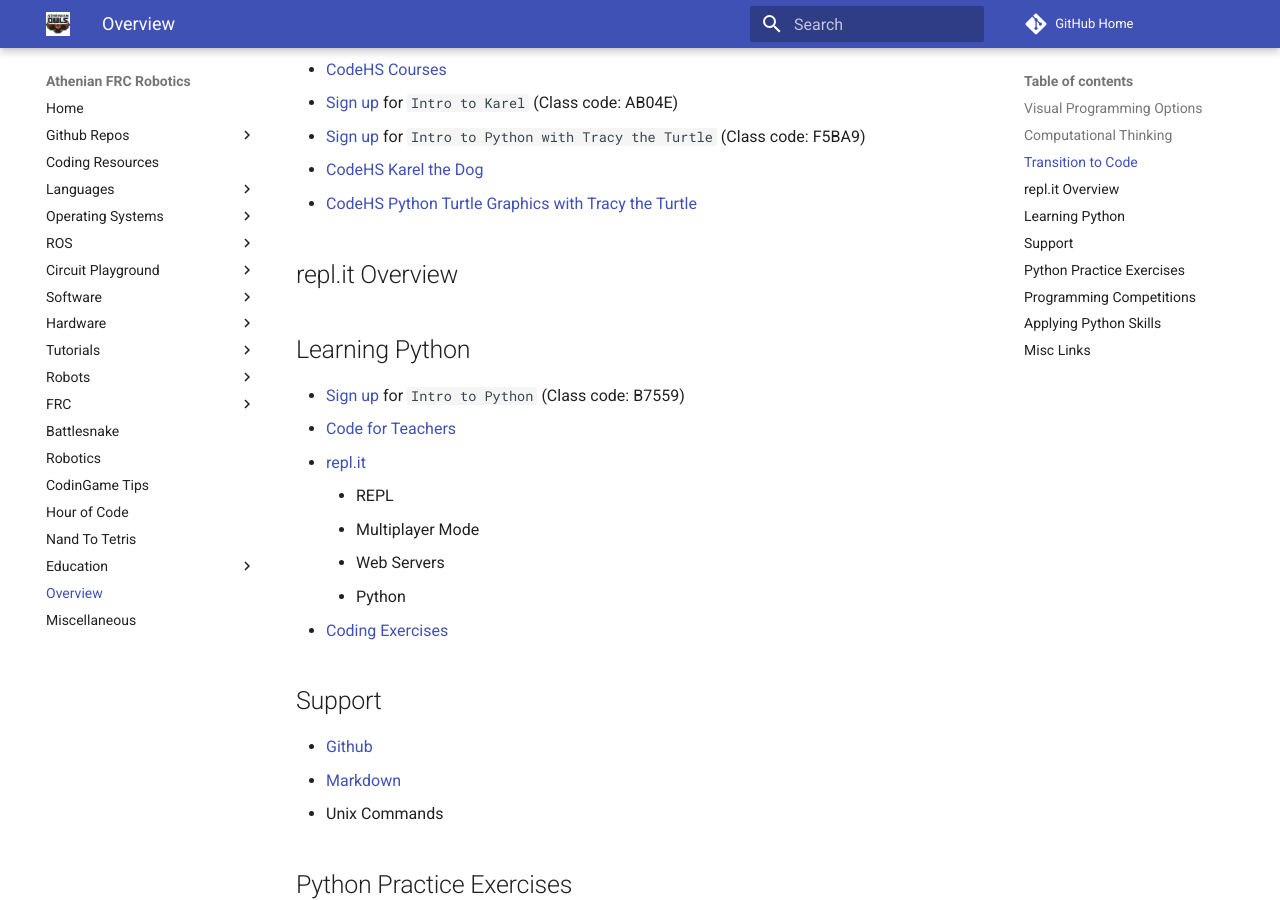
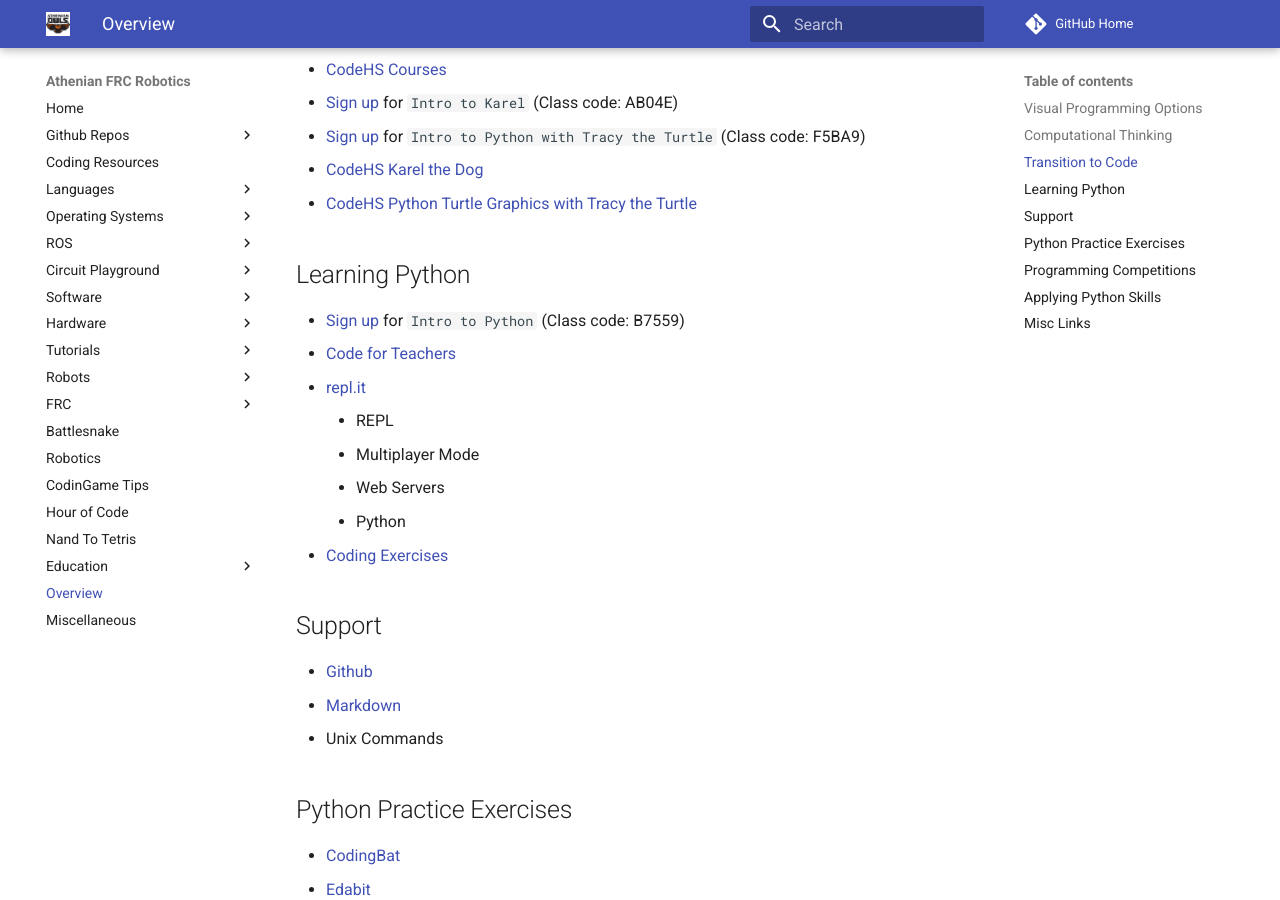
Before and after one commit to athenian-robotics/athenian-robotics-mkdocs, an MkDocs documentation site: the page built from docs/overview.md, in a window 1280 px wide and 900 px high, scrolled down 676 px. Built offline with MkDocs 1.6.1 and Material for MkDocs 9.7.7, drawn with Linux system fonts in a browser that asks for light colours; comment, search, counter and statistics services are not loaded.

Commit message:
Update docs

```diff
--- a/docs/overview.md
+++ b/docs/overview.md
@@ -21,7 +21,6 @@
 * [CodeHS Karel the Dog](https://codehs.com/editor/hoc/video/540744/3832/2640?)
 * [CodeHS Python Turtle Graphics with Tracy the Turtle](https://codehs.com/hoc_turtle)
 
-## repl.it Overview
 
 ## Learning Python
 * [Sign up](http://codehs.com/go/B7559) for ``Intro to Python`` (Class code: B7559)
```
